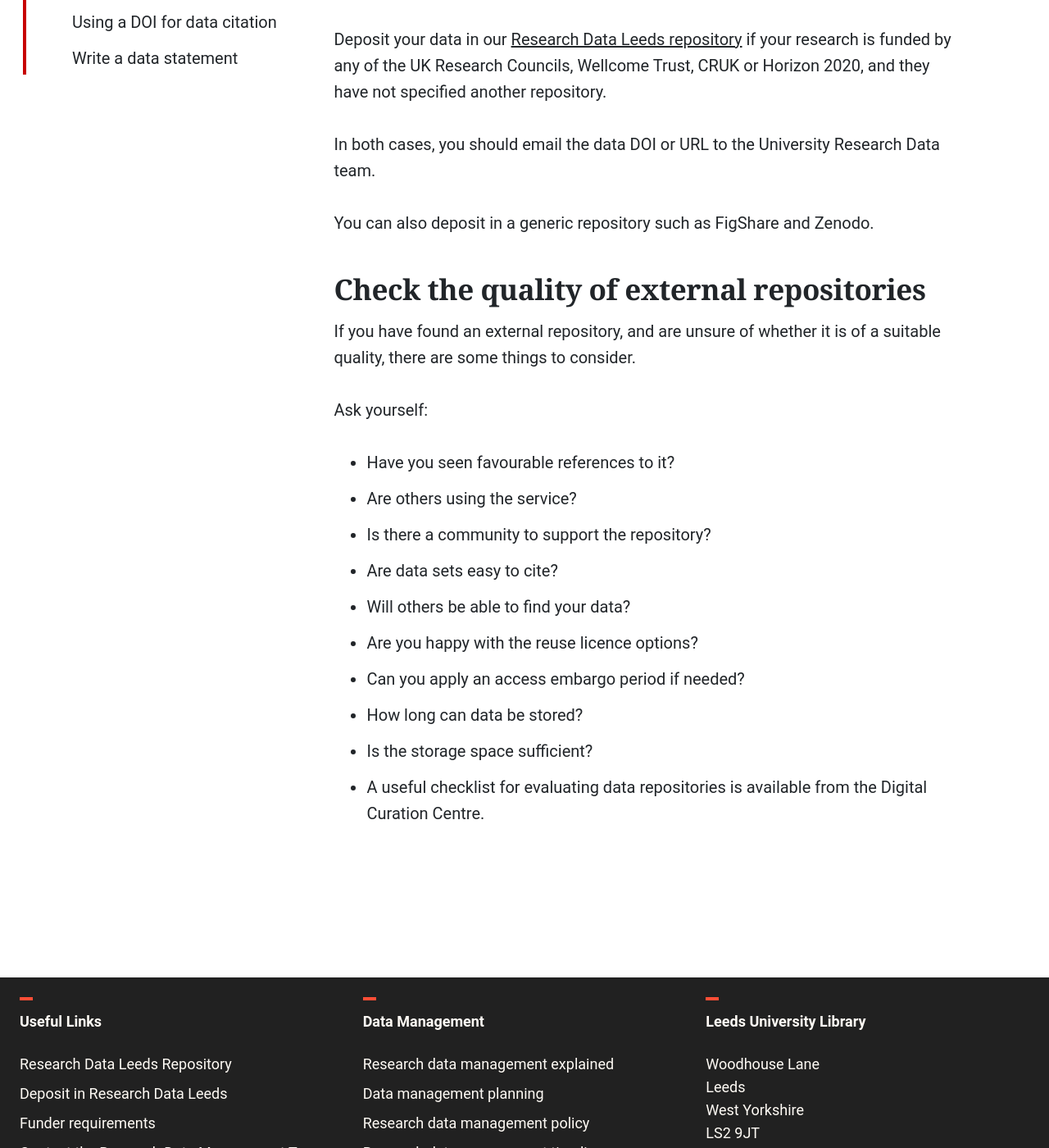
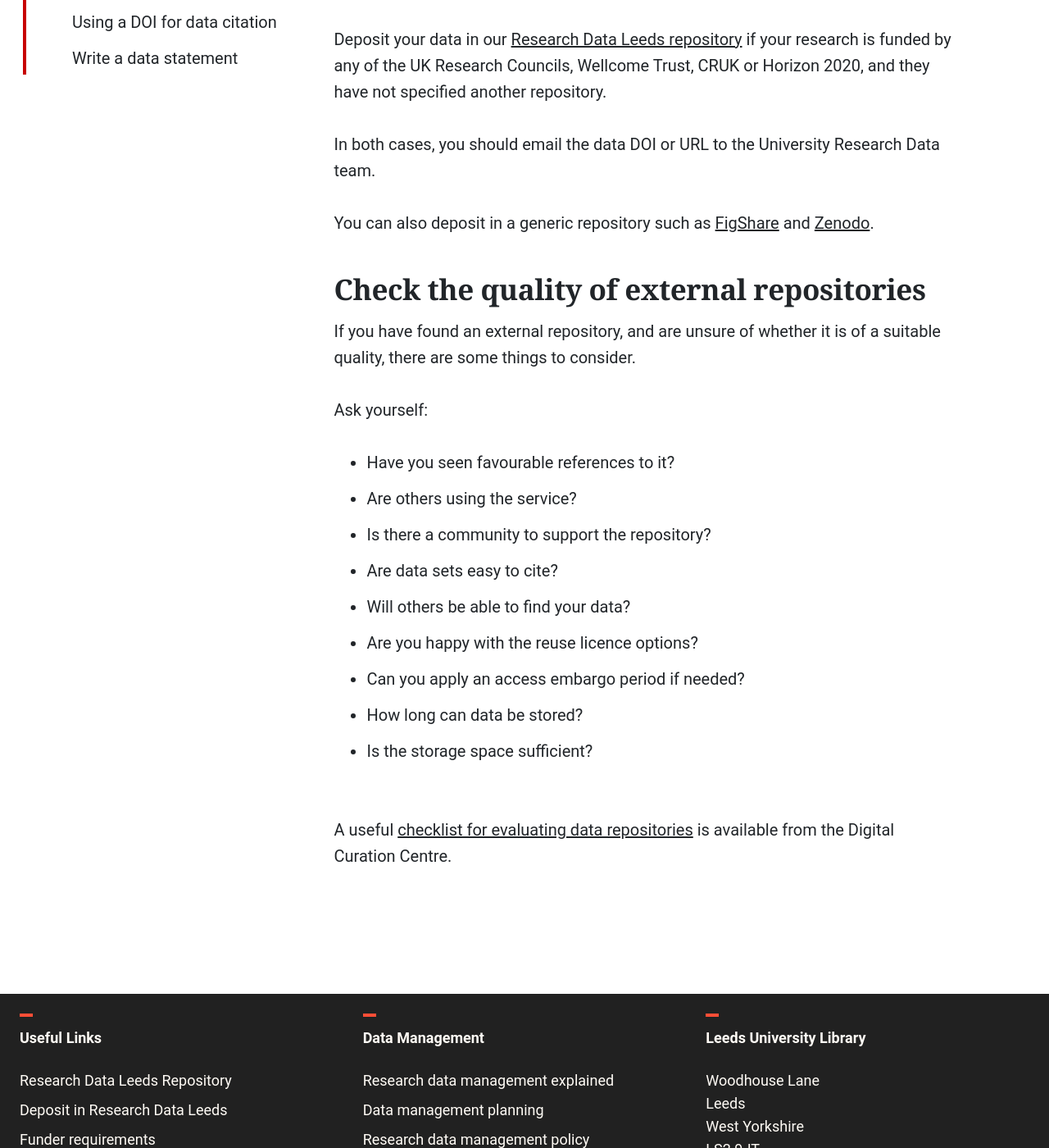
Before and after one commit to uol-library/rdl-handbook, a Jekyll site: the page built from pages/data-management/choosing-a-data-repository.md, in a window 1280 px wide and 1400 px high, scrolled down 769 px. Shown: the whole window at 82% size. Built offline with Jekyll 4.4.1, drawn with Linux system fonts in a browser that asks for light colours; some web fonts are replaced; part of the change alters nothing that is shown.

```diff
--- a/pages/data-management/choosing-a-data-repository.md
+++ b/pages/data-management/choosing-a-data-repository.md
@@ -15,7 +15,7 @@ Deposit your data in our [Research Data Leeds repository](https://archive.resear
 
 In both cases, you should email the data DOI or URL to the University Research Data team.
 
-You can also deposit in a generic repository such as FigShare and Zenodo.
+You can also deposit in a generic repository such as [FigShare](https://figshare.com/) and [Zenodo](https://zenodo.org/).
 
 ### Check the quality of external repositories
 If you have found an external repository, and are unsure of whether it is of a suitable quality, there are some things to consider.
@@ -31,5 +31,5 @@ Ask yourself:
 * Can you apply an access embargo period if needed?
 * How long can data be stored?
 * Is the storage space sufficient?
-*
-A useful checklist for evaluating data repositories is available from the Digital Curation Centre.
+
+A useful [checklist for evaluating data repositories](https://www.dcc.ac.uk/guidance/how-guides/where-keep-research-data) is available from the Digital Curation Centre.
```
